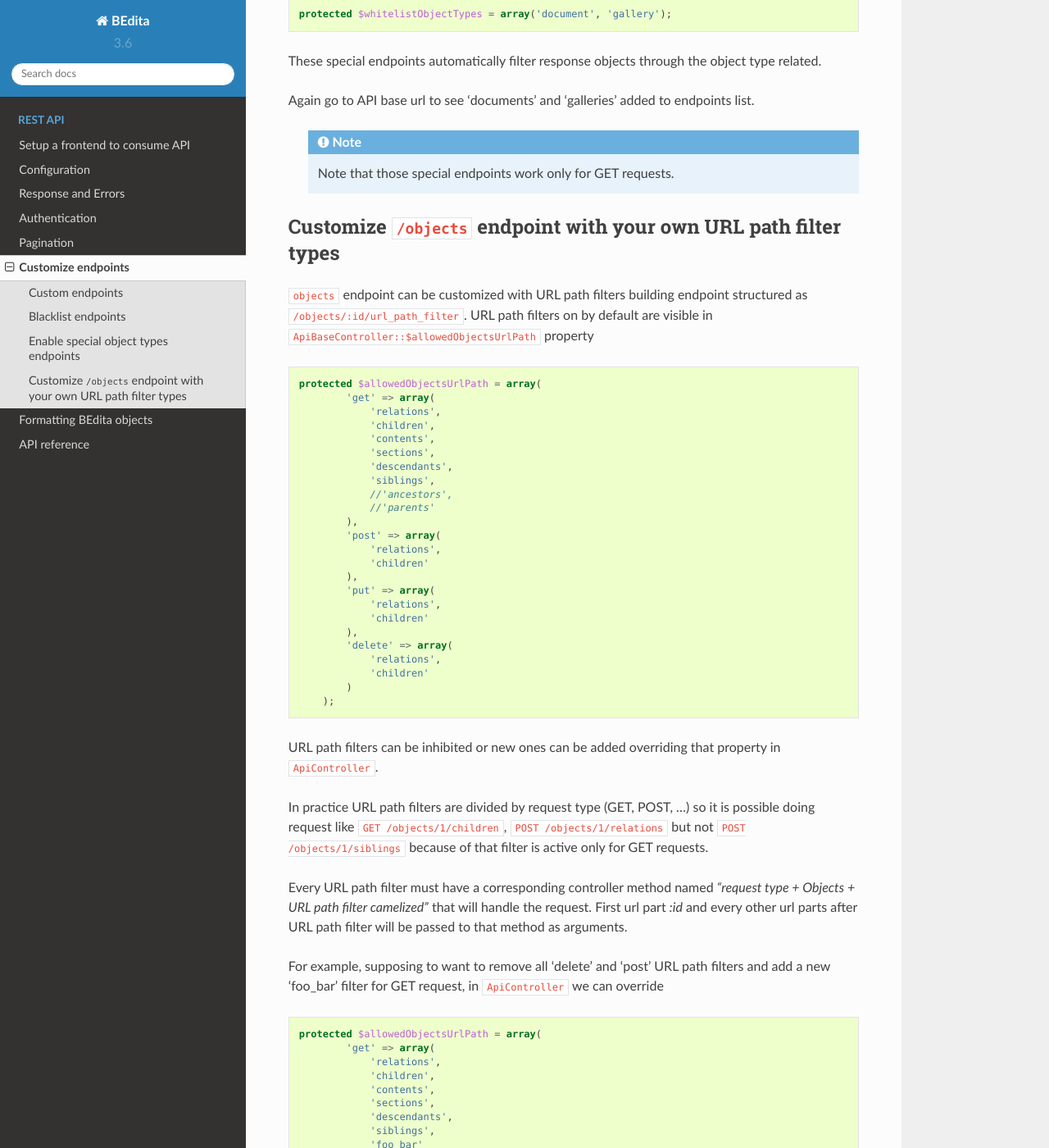
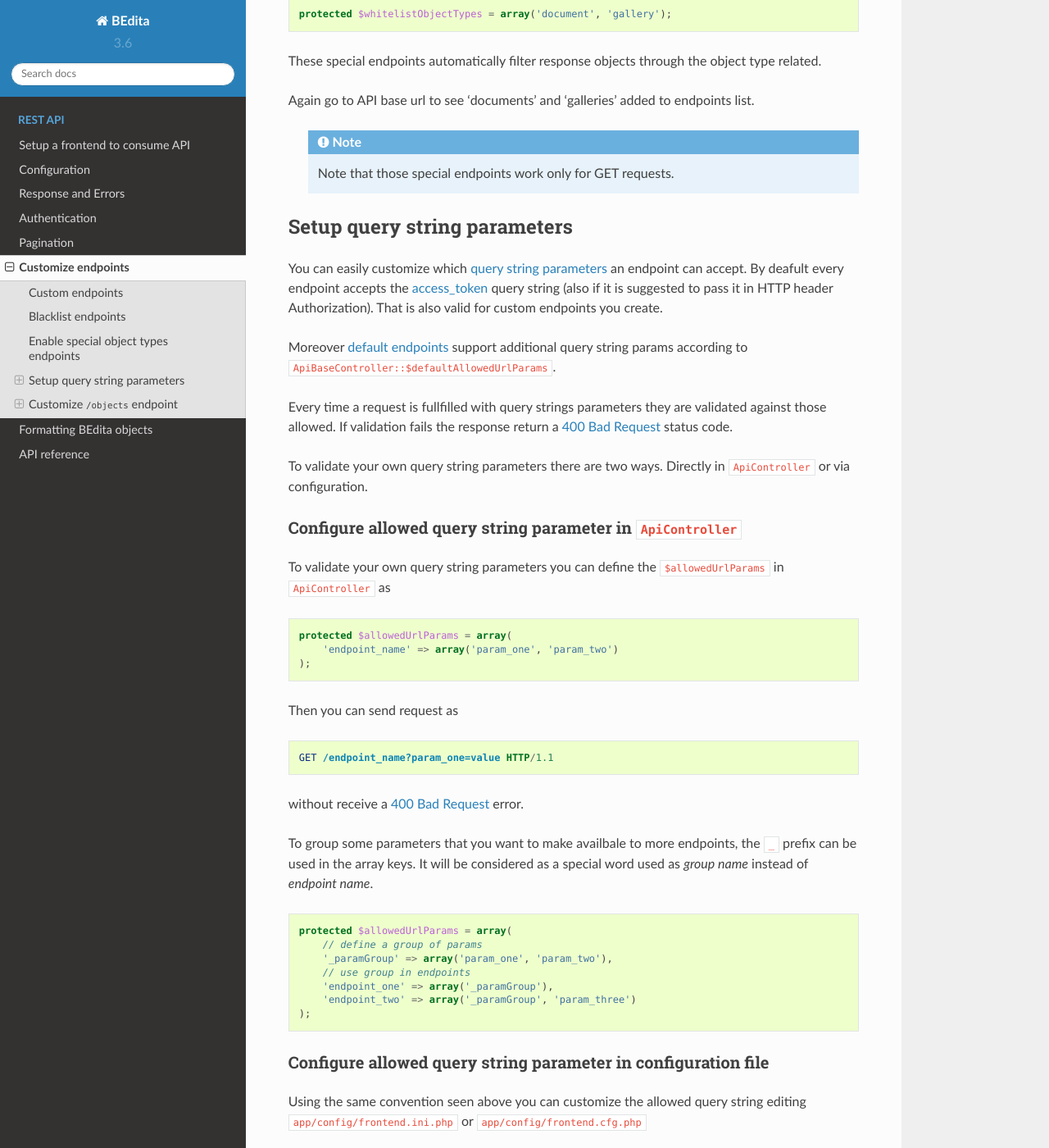
Before and after one commit to bedita/docs, a Sphinx documentation site: the page built from source/customize_endpoints.rst, in a window 1280 px wide and 1400 px high, scrolled down 1837 px. Shown: the whole window at 82% size. Built offline with Sphinx 7.4.7 and the Read the Docs theme 2.0.0, drawn with Linux system fonts in a browser that asks for light colours; some of the changed text lies outside the part shown.

Commit message:
add query string customization

```diff
--- a/source/customize_endpoints.rst
+++ b/source/customize_endpoints.rst
@@ -109,11 +109,106 @@ endpoints list.
 
       Note that those special endpoints work only for GET requests.
 
+.. _setup-query-parameters:
 
-Customize ``/objects`` endpoint with your own URL path filter types
--------------------------------------------------------------------
+Setup query string parameters
+-----------------------------
 
-``objects`` endpoint can be customized with URL path filters building
+You can easily customize which `query string parameters <https://en.wikipedia.org/wiki/Query_string>`_ an endpoint can accept.
+By deafult every endpoint accepts the :term:`access_token <access token>` query string (also if it is
+suggested to pass it in HTTP header Authorization). That is also valid for custom endpoints
+you create.
+
+Moreover :doc:`default endpoints </endpoints/index>` support additional query string params
+according to ``ApiBaseController::$defaultAllowedUrlParams``.
+
+Every time a request is fullfilled with query strings parameters they are validated against
+those allowed. If validation fails the response return a :http:statuscode:`400` status code.
+
+To validate your own query string parameters there are two ways. Directly in ``ApiController`` or via configuration.
+
+Configure allowed query string parameter in ``ApiController``
+~~~~~~~~~~~~~~~~~~~~~~~~~~~~~~~~~~~~~~~~~~~~~~~~~~~~~~~~~~~~~
+
+To validate your own query string parameters you can define the ``$allowedUrlParams``
+in ``ApiController`` as
+
+.. code-block:: php
+
+    protected $allowedUrlParams = array(
+        'endpoint_name' => array('param_one', 'param_two')
+    );
+
+Then you can send request as
+
+.. sourcecode:: http
+
+    GET /endpoint_name?param_one=value HTTP/1.1
+
+without receive a :http:statuscode:`400` error.
+
+To group some parameters that you want to make availbale to more endpoints, the ``_`` prefix can be used
+in the array keys. It will be considered as a special word used as *group name* instead of *endpoint name*.
+
+.. code-block:: php
+
+    protected $allowedUrlParams = array(
+        // define a group of params
+        '_paramGroup' => array('param_one', 'param_two'),
+        // use group in endpoints
+        'endpoint_one' => array('_paramGroup'),
+        'endpoint_two' => array('_paramGroup', 'param_three')
+    );
+
+Configure allowed query string parameter in configuration file
+~~~~~~~~~~~~~~~~~~~~~~~~~~~~~~~~~~~~~~~~~~~~~~~~~~~~~~~~~~~~~~
+
+Using the same convention seen above you can customize the allowed query string editing ``app/config/frontend.ini.php``
+or ``app/config/frontend.cfg.php``
+
+.. code-block:: php
+
+    $config['api'] = array(
+        'baseUrl' => '/api',
+        // other conf params
+        // ...
+        'validation' => array(
+            'allowedUrlParams' => array(
+                // define a group of params
+                '_paramGroup' => array('param_one', 'param_two'),
+                // use group in endpoints
+                'endpoint_one' => array('_paramGroup'),
+                'endpoint_two' => array('_paramGroup', 'param_three')
+            )
+        )
+    );
+
+Add allowed query string parameters on the fly
+~~~~~~~~~~~~~~~~~~~~~~~~~~~~~~~~~~~~~~~~~~~~~~
+
+If you need to change the allowed parameters on the fly ``ApiValidator`` provides
+a method to register them.
+
+.. code-block:: php
+
+    // In ApiController
+    $allowedParams = array('objects' => 'custom_param');
+    // add "custom_param" to "objects" endpoint allowed params
+    $this->ApiValidator->registerAllowedUrlParams($allowedParams);
+
+    // or if you want override all rules with new one
+    $this->ApiValidator->registerAllowedUrlParams($allowedParams, false);
+
+
+Customize ``/objects`` endpoint
+-------------------------------
+
+Here we'll see how to customize the :doc:`objects </endpoints/objects>` endpoint.
+
+Configure your own URL path filter types
+~~~~~~~~~~~~~~~~~~~~~~~~~~~~~~~~~~~~~~~~
+
+:doc:`objects </endpoints/objects>` endpoint can be customized with URL path filters building
 endpoint structured as ``/objects/:id/url_path_filter``. URL path
 filters on by default are visible in ``ApiBaseController::$allowedObjectsUrlPath`` property
 
@@ -202,3 +297,67 @@ on the number of arguments supported to avoid to respond to request as
         }
         // handle request here
     }
+
+Configure query string paramters to filter objects
+~~~~~~~~~~~~~~~~~~~~~~~~~~~~~~~~~~~~~~~~~~~~~~~~~~
+
+:ref:`Previoulsy <setup-query-parameters>` we have seen how to add custom allowed
+query string params to endpoints.
+
+The default allowed params are visible in :http:get:`/objects`.
+In particular a special query string parameter is used to filter objects, its name is ``filter[]``
+and it's an array of conditions to apply to get collections of objects.
+
+For example
+
+.. sourcecode:: http
+
+    GET /objects?filter[object_type]=document,gallery,event HTTP/1.1
+
+will return a collection of publication's descendants of type *document* or *gallery* or *event*.
+Filters are chained so you can do
+
+.. sourcecode:: http
+
+    GET /objects?filter[object_type]=document,gallery&filter[query]=test HTTP/1.1
+
+to obtain a collection of publication's descendants of type *document* or *gallery*
+containing the word "test" in some of their indexed fields.
+
+In general you can define other useful filters with this convention
+
+::
+
+    filter[objects_table_field_name]
+
+where "objects_table_field_name" is a field of the objects table.
+
+Or
+
+::
+
+    filter[Model.field_name]
+
+if you want to filter on a field in another `table that extends objects table <http://docs.bedita.com/bedita-objects-database-tables>`_.
+For example if you want to filter by *name* field in *cards* table
+we would configure the allowed param ``filter[Card.name]``
+
+.. code-block:: php
+
+    // frontend.ini.php
+    $config['api'] = array(
+        'baseUrl' => '/api',
+        // other conf params
+        // ...
+        'validation' => array(
+            'allowedUrlParams' => array(
+                'objects' => array('filter[Card.name]')
+            )
+        )
+    );
+
+then we can search all publication's descendants of type *card* with *name* equal to "Tom" or "Jerry".
+
+.. sourcecode:: http
+
+    GET /objects?filter[object_type]=card&filter[Card.name]=Tom,Jerry HTTP/1.1
```
